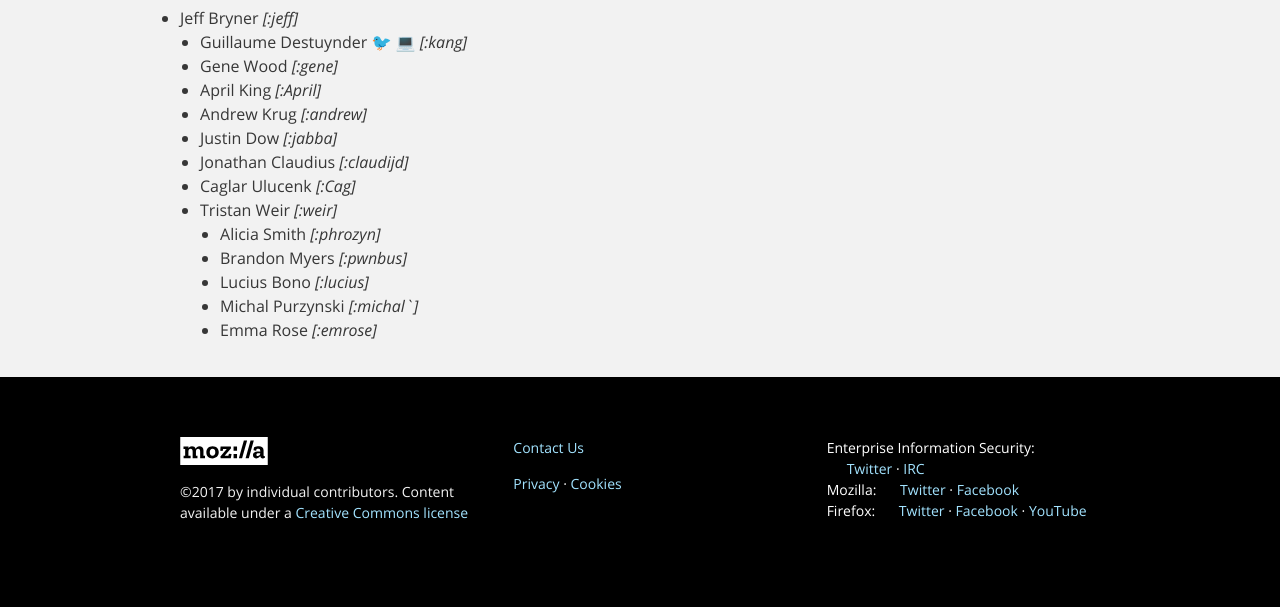
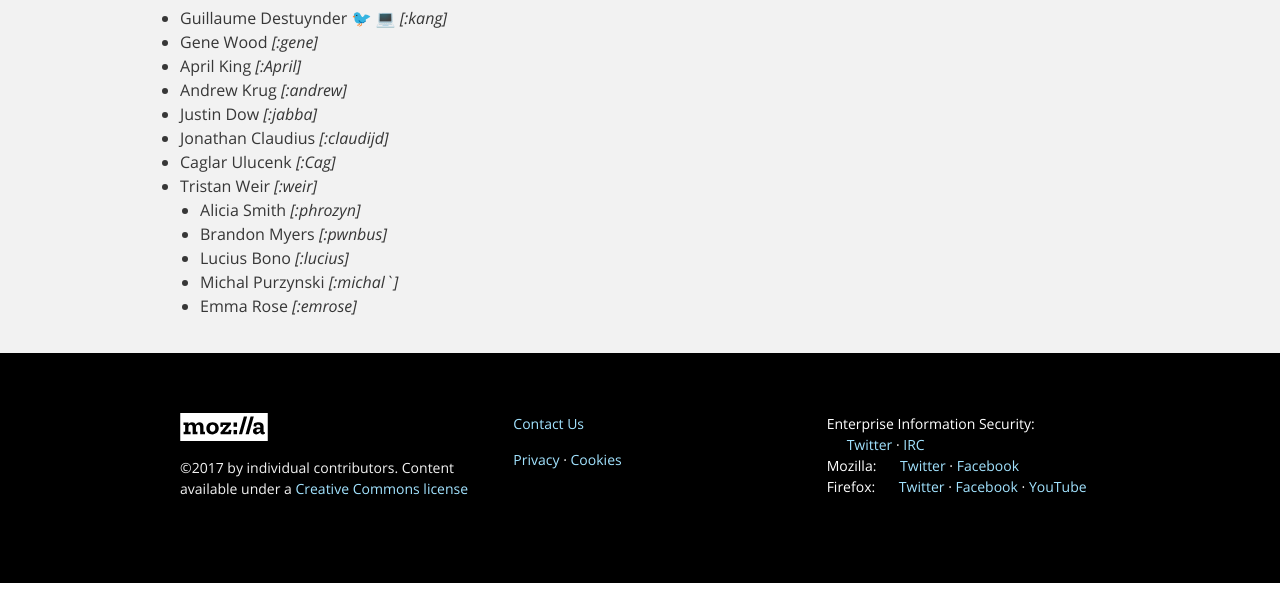
Before and after one commit to mozilla/infosec.mozilla.org, a Jekyll site: the page built from docs/index.md, in a window 1280 px wide and 900 px high, scrolled down 1131 px, cut to the strip 293-900 px from the top of the window. Built offline with Jekyll 4.4.1, drawn with Linux system fonts in a browser that asks for light colours; the repository's description, which GitHub fills in, is left out; our own code applies the rules of GitHub Pages for plain Markdown files; after the commit the page ends 2007 px from its top, so only the background shows below that.

Commit message:
Remove Jeff Bryner from Member List
Jeff departed Mozilla on 5-4-2019. He will be missed.

```diff
--- a/docs/index.md
+++ b/docs/index.md
@@ -25,8 +25,6 @@ For security incidents, file a bug in Bugzilla under the product/component [inve
 Our IRC channel is [#infosec](irc://irc.mozilla.org/infosec) or [#security](irc://irc.mozilla.org/security) at irc.mozilla.org.
 
 ## Members
-
-- Jeff Bryner *[:jeff]*
   - Guillaume Destuynder [🐦](https://twitter.com/kangsterizer) [💻](https://github.com/gdestuynder/) *[:kang]*
   - Gene Wood *[:gene]*
   - April King *[:April]*
```
